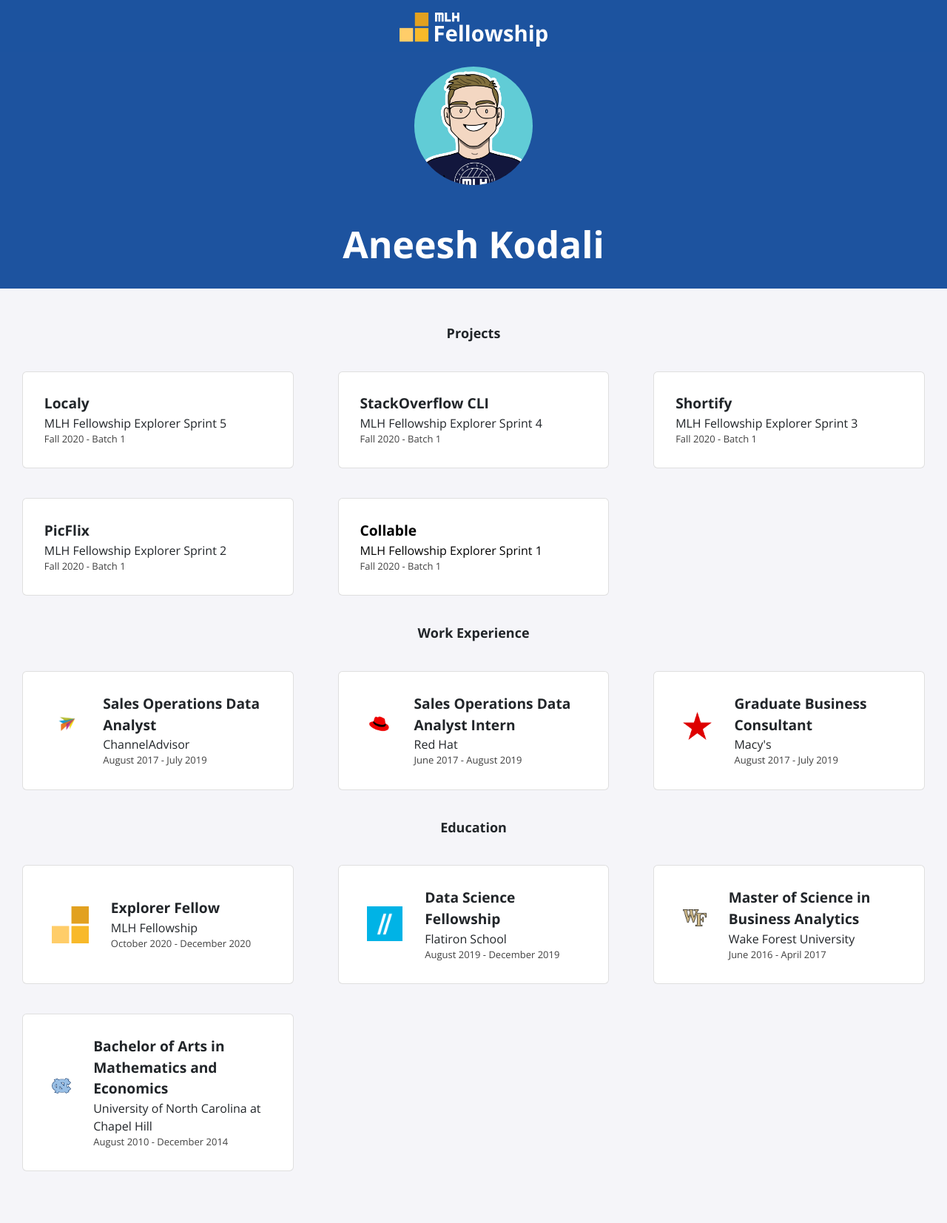
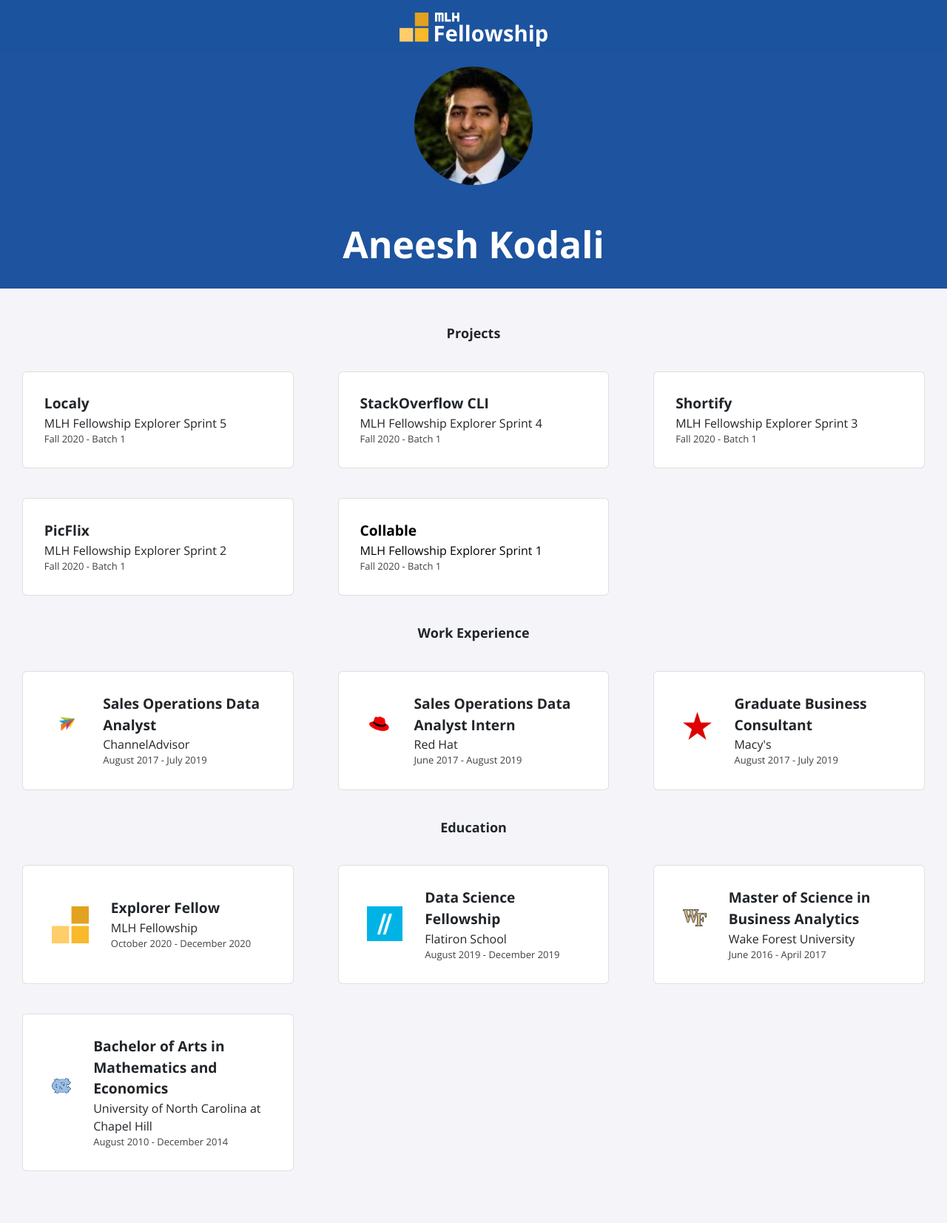
Before and after one commit to aneeshkodali/portfolio, a Jekyll site: the page built from index.html, in a window 1280 px wide. Shown: the whole page at 74% size. Built offline with Jekyll 4.4.1, drawn with Linux system fonts in a browser that asks for light colours; nearby versions of some CDN libraries.

Commit message:
Add Profile Picture

```diff
--- a/_includes/profile.html
+++ b/_includes/profile.html
@@ -1,6 +1,6 @@
 <div class="profile">
     <div class="profile-picture">
-        <img src="./assets/img/logo.jpg">
+        <img src="./assets/img/profile_pic.jpeg">
     </div>
     <h1>{{ site.title }}</h1>
 </div>
```
Also changed, not shown: assets/img/profile_pic.jpeg (added).
